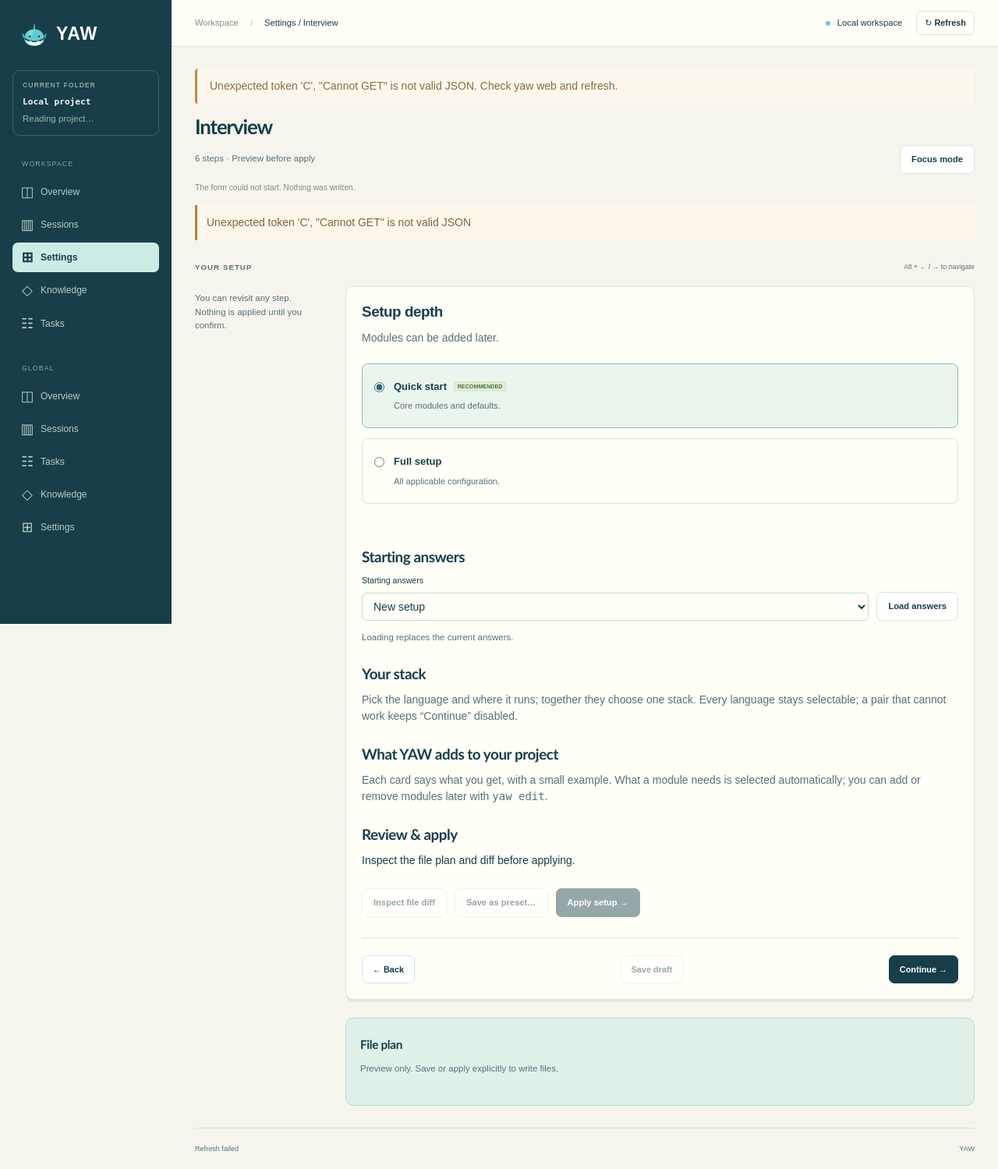
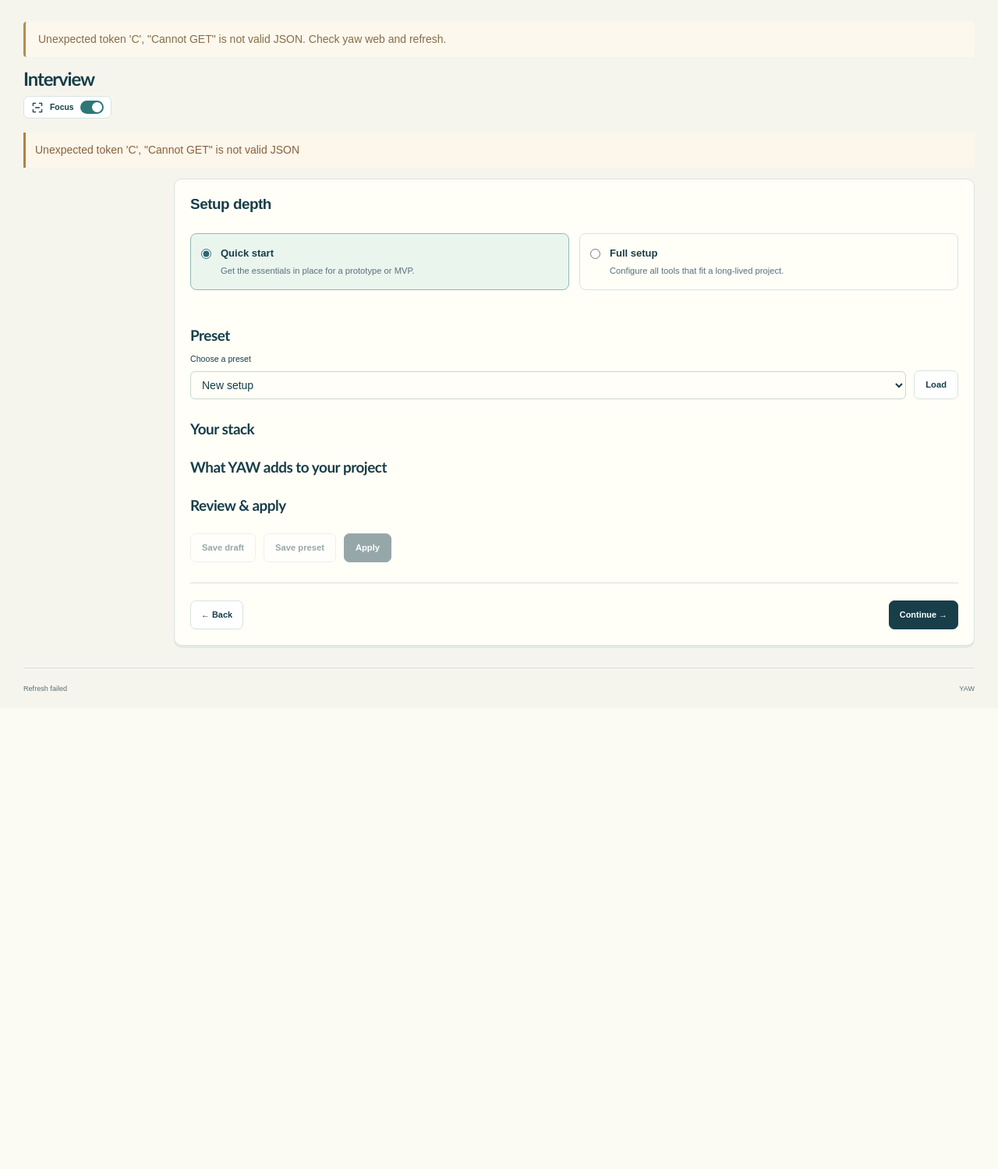
Before and after one commit to nickyreinert/yaw, a PHP site: page / in a window 1280 px wide. Shown: the whole page at 78% size. After the commit the page ends 886 px from the top, so only its background shows below. Run offline with PHP 8.4, Linux system fonts and the light colour scheme.

Commit message:
feat: enhance interview UI with focus mode toggle and module review updates refactor: improve accessibility attributes and streamline setup process fix: update communication module prompts for clarity and specificity test: add comprehensive tests for interview UI and module interactions

```diff
--- a/core/web/assets/app.css
+++ b/core/web/assets/app.css
@@ -94,7 +94,7 @@ meter::-webkit-meter-optimum-value { background: #759c68; }
 .warn:empty { display: none; }
 summary { cursor: pointer; font-size: .83rem; font-weight: 500; }
 details > p { margin-top: 14px; font-size: .82rem; }
-.wizard-layout { display: grid; grid-template-columns: 185px minmax(300px, 1fr) 250px; gap: 23px; align-items: start; }
+.wizard-layout { display: grid; grid-template-columns: 185px minmax(0, 1fr); gap: 23px; align-items: start; }
 .wizard-nav { position: sticky; top: 24px; padding-top: 14px; }
 .wizard-nav ol { list-style: none; margin: 0 0 24px; padding: 0; }
 .wizard-nav li { margin-bottom: 5px; }
@@ -110,26 +110,25 @@ details > p { margin-top: 14px; font-size: .82rem; }
 #setup fieldset, #setup section { border: 0; padding: 0; margin: 0 0 26px; min-width: 0; }
 #setup fieldset legend { font-size: 1.35rem; font-weight: 600; letter-spacing: -.025em; margin-bottom: 10px; line-height: 1.3; padding: 0; }
 #setup h2 { font-size: 1.35rem; margin-bottom: 12px; }
-.depth-options { display: grid; gap: 13px; margin: 22px 0 30px; }
-.depth-card { display: flex; gap: 3px; align-items: flex-start; border: 1px solid var(--line); border-radius: 8px; padding: 19px 15px; cursor: pointer; }
+.depth-options { display: grid; grid-template-columns: repeat(2, minmax(0, 1fr)); gap: 13px; margin: 14px 0 20px; }
+.depth-card { display: flex; gap: 3px; align-items: flex-start; border: 1px solid var(--line); border-radius: 8px; padding: 15px 13px; cursor: pointer; }
 .depth-card:has(input:checked) { background: #f1f6eb; border-color: #97b284; }
 .depth-card input { margin-top: 4px; }
-.depth-card strong { display: block; margin-bottom: 7px; font-size: .93rem; font-weight: 600; }
+.depth-card strong { display: block; margin-bottom: 5px; font-size: .93rem; font-weight: 600; }
 .depth-card span > span { color: #84917a; font-size: .8rem; font-weight: 400; }
 .pill { background: #dfebce; padding: 3px 5px; border-radius: 3px; color: #4b7244 !important; font-size: .5rem !important; font-weight: 650 !important; letter-spacing: .02em; margin-left: 5px; vertical-align: middle; }
 .inline-control { display: flex; gap: 10px; align-items: end; margin: 0 0 13px; }
 .inline-control button { flex-shrink: 0; }
-#setup .question { padding: 23px 0; border-bottom: 1px solid var(--line); margin-bottom: 0; }
+#setup .question { padding: 13px 0; border-bottom: 1px solid var(--line); margin-bottom: 0; }
 #setup .question:last-child { border-bottom: 0; }
 #setup .question:first-of-type { padding-top: 6px; }
-#setup .question > label, #setup .question > legend { font-size: .93rem; font-weight: 550; letter-spacing: 0; }
+#setup .question > label, #setup .question > legend { font-size: .93rem; font-weight: 550; letter-spacing: 0; margin-bottom: 5px; }
 #setup fieldset.question > label { display: inline-flex; align-items: center; border: 1px solid var(--line); border-radius: 6px; padding: 8px 10px; margin: 6px 6px 6px 0; font-weight: 400; font-size: .8rem; }
 #setup fieldset.question > label:has(input:checked) { background: #edf3e7; border-color: #a1b494; }
 .hint, .default, .help, .question details p { font-size: .77rem; color: #819176; margin: 8px 0; font-weight: 400; }
 .help { white-space: pre-wrap; }
 .question details { margin: 7px 0; }
 .question summary { color: #6d8164; font-size: .74rem; font-weight: 400; }
-.default { font-size: .7rem; }
 .wizard-footer { display: flex; justify-content: space-between; gap: 8px; padding-top: 22px; border-top: 1px solid var(--line); margin-top: 10px; }
 .wizard-footer button { font-size: .78rem; padding: 9px 13px; }
 .plan-panel { position: sticky; top: 25px; padding: 24px 18px; background: #edf2e7; border: 1px solid #e1e8d8; border-radius: 10px; margin-top: 47px; }
@@ -140,6 +139,10 @@ details > p { margin-top: 14px; font-size: .82rem; }
 #summary p:nth-of-type(4) { font-size: .7rem; color: #7e8e71; }
 #summary details { border-top: 1px solid #d7e1cc; padding: 12px 0; }
 #summary ul { max-height: 250px; overflow: auto; padding-left: 16px; font: .68rem/1.7 ui-monospace, monospace; }
+.module-plan { display: grid; gap: 9px; margin: 12px 0 0; padding: 0; list-style: none; }
+.module-plan li { display: grid; gap: 2px; border-top: 1px solid var(--line); padding-top: 8px; }
+.module-plan strong { font-size: .84rem; }
+.module-plan span { color: var(--muted); font-size: .76rem; line-height: 1.45; }
 .module-card { padding: 16px; border: 1px solid var(--line); margin-top: 12px; border-radius: 8px; }
 .module-card:has(input:checked) { background: #f7f9f3; border-color: #bacbab; }
 .module-card p { font-size: .76rem; margin: 7px 0 0; color: #7b8b6e; }
@@ -258,8 +261,14 @@ td { font-variant-numeric: tabular-nums; }
 .project-add summary { cursor: pointer; }
 .project-add input { font-size: .74rem; padding: 6px 8px; }
 .project-add button { margin-top: 6px; font-size: .72rem; padding: 4px 10px; }
-.interview-heading { display: flex; align-items: baseline; gap: 14px; flex-wrap: wrap; }
-.interview-heading .focus-toggle { margin-left: auto; }
+.interview-heading { display: flex; align-items: center; gap: 12px; flex-wrap: wrap; margin-bottom: 18px; }
+.interview-heading h1 { flex: 0 1 auto; margin: 0; font-size: 1.7rem; }
+.interview-heading .focus-toggle { margin-left: 0; display: inline-flex; align-items: center; gap: 8px; padding: 5px 9px; font-size: .74rem; background: #fff; }
+.focus-toggle svg { width: 16px; height: 16px; fill: none; stroke: currentColor; stroke-width: 1.6; stroke-linecap: round; stroke-linejoin: round; }
+.switch-track { display: inline-flex; width: 30px; height: 17px; padding: 2px; border-radius: 999px; background: #bdc9c2; transition: background .15s; }
+.switch-track > span { width: 13px; height: 13px; border-radius: 50%; background: #fff; transition: transform .15s; }
+.focus-toggle[aria-checked=true] .switch-track { background: #2d7777; }
+.focus-toggle[aria-checked=true] .switch-track > span { transform: translateX(13px); }
 body.interview-focus .sidebar, body.interview-focus .topbar { display: none; }
 body.interview-focus .workspace { margin-left: 0; }
 body.interview-focus .content { max-width: 1450px; }
--- a/core/web/assets/app.js
+++ b/core/web/assets/app.js
@@ -34,10 +34,9 @@ function renderWizard(focus = false) {
     const reviewed = shown.filter((c) => Object.hasOwn(state.answers, c.q.id)).length;
     const complete = visitedSteps.has(i) && (!shown.length || reviewed === shown.length);
     button.append(element('span', complete ? '✓' : String(i + 1).padStart(2, '0'), { class: 'step-number', 'aria-hidden': 'true' }));
-    const label = element('span'); label.append(element('strong', s.title), element('small', shown.length ? `${reviewed}/${shown.length} answers reviewed` : s.hint)); button.append(label);
+    button.append(element('strong', s.title));
     button.addEventListener('click', () => { stepIndex = i; renderWizard(true); }); li.append(button); $('sections').append(li);
   });
-  $('step-count').textContent = `STEP ${stepIndex + 1} OF ${steps.length} · ${step.title}`;
   $('previous-step').disabled = stepIndex === 0;
   $('next-step-button').hidden = stepIndex === steps.length - 1;
   const blocked = step.ids.includes('stack') && !stackValid;
@@ -128,13 +127,10 @@ function buildQuestions() {
     if (!q.hint) hint.hidden = true;
     node.append(hint);
     if (q.status) node.append(element('p', q.status, { class: 'hint status', id: `${id}-status` }));
-    inputs.forEach((i) => i.setAttribute('aria-describedby', `${id}-hint ${q.status ? `${id}-status ` : ''}${id}-default`));
-    const defaults = element('p', `Default: ${shownValue(q.default) || '(empty)'}`, { class: 'default', id: `${id}-default` });
-    node.append(defaults);
-    const why = element('details'); why.append(element('summary', 'Why this matters'), element('div', q.helpText || q.hint || 'This answer shapes the generated project rules. You can keep the documented default.', { class: 'help' }));
-    node.append(why);
-    const example = element('details'); example.append(element('summary', 'Example'), element('p', q.type === 'text' ? (q.hint || 'Describe your project in plain words. Do not enter passwords, tokens or API keys.') : `For example: ${shownValue(q.default)}. Keep the default if unsure.`));
-    node.append(example);
+    const describedBy = [q.hint ? `${id}-hint` : '', q.status ? `${id}-status` : ''].filter(Boolean).join(' ');
+    if (describedBy) inputs.forEach((i) => i.setAttribute('aria-describedby', describedBy));
+    const why = q.helpText ? element('details') : null;
+    if (why) { why.append(element('summary', 'Why this matters'), element('div', q.helpText, { class: 'help' })); node.append(why); }
     let capability;
     if (q.id === 'user.agents') { capability = element('div'); node.append(capability); }
     inputs.forEach((i) => i.addEventListener(q.type === 'text' || q.type === 'number' ? 'input' : 'change', () => {
@@ -145,7 +141,7 @@ function buildQuestions() {
       update();
     }));
     sections.get(sectionId).node.append(node);
-    controls.set(q.id, { q, node, label: node.firstChild, plainLabel: label, inputs, hint, why, example, defaults, capability, expertise: null });
+    controls.set(q.id, { q, node, label: node.firstChild, plainLabel: label, inputs, hint, why, capability, expertise: null });
   }
 
 }
@@ -163,24 +159,26 @@ function renderQuestions() {
       if (c.q.type === 'multi') input.checked = value.includes(input.value);
       else if (document.activeElement !== input) input.value = String(value);
     }
-    c.hint.hidden = !c.q.hint || expertise === 'expert';
+    c.hint.hidden = !c.q.hint || expertise === 'expert' && id !== 'user.examples';
     if (c.expertise !== expertise) {
-      c.why.open = expertise === 'layperson';
-      c.example.open = expertise === 'layperson';
+      if (c.why) c.why.open = expertise === 'layperson';
       c.expertise = expertise;
     }
-    c.defaults.textContent = `${expertise === 'layperson' ? 'If unsure, keep this recommended starting answer: ' : 'Default: '}${shownValue(c.q.default) || '(empty)'}`;
     if (c.capability) {
       c.capability.replaceChildren();
       for (const agent of value) {
         const detail = catalog.agents[agent];
         if (!detail) continue;
-        const note = element('details'); note.append(element('summary', `${detail.name}: capability notes`));
-        if (detail.note) note.append(element('p', detail.note));
+        const notes = [];
+        if (detail.note) notes.push(detail.note);
         for (const [feature, support] of Object.entries(detail.capabilities ?? {})) {
-          if (support.support !== 'native') note.append(element('p', `${feature}: ${support.support}. ${support.note ?? support.via ?? ''}`));
+          if (support.support !== 'native') notes.push(`${feature}: ${support.support}. ${support.note ?? support.via ?? ''}`);
         }
-        c.capability.append(note);
+        if (notes.length) {
+          const note = element('details'); note.append(element('summary', `${detail.name} support`));
+          for (const text of notes) note.append(element('p', text));
+          c.capability.append(note);
+        }
       }
     }
   }
@@ -223,24 +221,18 @@ function renderModules() {
 }
 function summary(preview) {
   const root = $('summary'); root.replaceChildren();
-  root.append(element('p', `Stack: ${preview.profile}`));
-  root.append(element('p', `Modules: ${preview.modules.join(', ')}`));
-  root.append(element('p', `${preview.files.length} files; approximately ${preview.footprint.bytes.toLocaleString()} bytes + ${preview.footprint.baseCopies} base copies.`));
-  root.append(element('p', preview.footprint.note));
-  if (preview.secrets.names.length) {
-    root.append(element('p', preview.secrets.existingFile
-      ? `${preview.secrets.names.length} local secret name(s) found in .env.example; existing .env will not be read or changed.`
-      : `${preview.secrets.names.length} local secret name(s) found in .env.example; values are optional and saved only to .env.`));
+  const modules = new Map(catalog.modules.map((module) => [module.name, module]));
+  const list = element('ul', undefined, { class: 'module-plan' });
+  for (const name of preview.modules) {
+    const module = modules.get(name);
+    if (module) {
+      const item = element('li');
+      const description = (module.what ?? module.description ?? '').split(/[.;]/, 1)[0];
+      item.append(element('strong', module.title ?? name), element('span', description));
+      list.append(item);
+    }
   }
-  const files = element('details');
-  files.append(element('summary', `${preview.files.length} planned files`));
-  const ul = element('ul');
-  for (const f of preview.files) ul.append(element('li', `${f.path}${f.action === 'kept' ? ' — kept unchanged' : ''}${f.bytes === null ? ' (bookkeeping)' : ` (${f.bytes} B rendered)`}`));
-  files.append(ul); root.append(files);
-  const answers = element('details'); answers.append(element('summary', 'Answers and defaults'));
-  const list = element('ul');
-  for (const [id, value] of Object.entries(preview.answers)) list.append(element('li', `${id}: ${shownValue(value) || '(empty)'}${preview.defaulted.includes(id) ? ' (default)' : ''}`));
-  answers.append(list); root.append(answers);
+  root.append(element('p', `Stack: ${preview.profile}`, { class: 'small muted' }), list);
 }
 function applySecretFields() {
   const container = $('secret-fields'); container.replaceChildren();
@@ -278,7 +270,7 @@ function update() {
       const body = await (await request('preview')).json();
       if (current !== revision) return;
       lastPreview = body; summary(body); actions(true);
-      status(catalog.editing ? 'Preview only. Saved answers and user-edited files are preserved until you confirm.' : 'Preview only. Unreviewed questions use the documented defaults.');
+      status('Preview updated.');
     } catch (e) {
       if (current !== revision) return;
       if (e.message.startsWith('Choose another stack')) {
@@ -372,7 +364,8 @@ async function start() {
   if (catalog.hasUserProfile) $('prefill').append(element('option', 'Saved user preferences', { value: 'profile' }));
   if (catalog.hasDraft) $('prefill').append(element('option', 'Resume project draft', { value: 'draft' }));
   for (const p of catalog.presets) $('prefill').append(element('option', `Preset / previous project: ${p.name}`, { value: `preset:${p.name}` }));
-  $('verify-note').textContent = catalog.skipVerify ? 'Verification was explicitly disabled with --skip-verify.' : 'Apply runs the same verification as the CLI: just setup && just check.';
+  $('verify-note').textContent = catalog.editing ? '' : catalog.skipVerify ? 'Verification disabled with --skip-verify.' : 'Apply runs just setup and just check.';
+  $('diff').hidden = !catalog.editing;
   buildQuestions();
   $('previous-step').addEventListener('click', () => { if (stepIndex > 0) { stepIndex--; renderWizard(true); } });
   $('next-step-button').addEventListener('click', advance);
--- a/core/web/assets/index.html
+++ b/core/web/assets/index.html
@@ -33,22 +33,22 @@
         <div class="folder-line"><span class="eyebrow">PROJECT</span><code id="project-path"></code></div>
       </section>
       <section data-view="setup" class="view" hidden>
-  <div class="page-heading interview-heading"><h1 tabindex="-1">Interview</h1><span class="small muted">6 steps · Preview before apply</span><button type="button" class="focus-toggle" aria-pressed="false">Focus mode</button></div>
-  <p id="status" role="status" aria-live="polite">Loading questionnaire…</p><p id="error" role="alert" hidden></p>
-  <div class="wizard-layout"><nav class="wizard-nav" aria-label="Setup steps"><p class="eyebrow">YOUR SETUP</p><ol id="sections"></ol><p class="small muted">You can revisit any step.<br>Nothing is applied until you confirm.</p></nav>
-  <div class="wizard-main"><div class="wizard-progress"><span id="step-count"></span><span class="small muted">Alt + ← / → to navigate</span></div>
+  <div class="page-heading interview-heading"><h1 tabindex="-1">Interview</h1><button type="button" class="focus-toggle" role="switch" aria-checked="false" aria-label="Focus mode"><svg aria-hidden="true" viewBox="0 0 20 20"><path d="M7 3H3v4M13 3h4v4M3 13v4h4m10-4v4h-4M7 10h6"/></svg><span>Focus</span><span class="switch-track"><span></span></span></button></div>
+  <p id="status" role="status" aria-live="polite" hidden>Loading questionnaire…</p><p id="error" role="alert" hidden></p>
+  <div class="wizard-layout"><nav class="wizard-nav" aria-label="Setup steps"><ol id="sections"></ol></nav>
+  <div class="wizard-main">
     <form id="setup">
-      <fieldset id="setup-depth" tabindex="-1"><legend>Setup depth</legend><p class="muted">Modules can be added later.</p><div class="depth-options"><label class="depth-card"><input type="radio" name="mode" value="quick" checked><span><strong>Quick start <span class="pill">RECOMMENDED</span></strong><span>Core modules and defaults.</span></span></label><label class="depth-card"><input type="radio" name="mode" value="full"><span><strong>Full setup</strong><span>All applicable configuration.</span></span></label></div></fieldset>
-      <section id="start" aria-labelledby="start-title"><h2 id="start-title">Starting answers</h2><label for="prefill">Starting answers</label><div class="inline-control"><select id="prefill"><option value="new">New setup</option></select><button id="load" type="button">Load answers</button></div><p class="small muted">Loading replaces the current answers.</p></section>
+      <fieldset id="setup-depth" tabindex="-1"><legend>Setup depth</legend><div class="depth-options"><label class="depth-card"><input type="radio" name="mode" value="quick" checked><span><strong>Quick start</strong><span>Get the essentials in place for a prototype or MVP.</span></span></label><label class="depth-card"><input type="radio" name="mode" value="full"><span><strong>Full setup</strong><span>Configure all tools that fit a long-lived project.</span></span></label></div></fieldset>
+      <section id="start" aria-labelledby="start-title"><h2 id="start-title">Preset</h2><label for="prefill">Choose a preset</label><div class="inline-control"><select id="prefill"><option value="new">New setup</option></select><button id="load" type="button">Load</button></div></section>
       <div id="questions"></div>
-      <section id="stack" aria-labelledby="stack-title"><h2 id="stack-title">Your stack</h2><p class="muted">Pick the language and where it runs; together they choose one stack. Every language stays selectable; a pair that cannot work keeps “Continue” disabled.</p><div id="stack-cards"></div></section>
-      <section id="module-section" aria-labelledby="module-title"><h2 id="module-title">What YAW adds to your project</h2><p class="muted">Each card says what you get, with a small example. What a module needs is selected automatically; you can add or remove modules later with <code>yaw edit</code>.</p><div id="modules"></div></section>
-      <section id="confirm" aria-labelledby="confirm-title"><h2 id="confirm-title">Review &amp; apply</h2><p>Inspect the file plan and diff before applying.</p><p id="verify-note" class="small muted"></p><div class="actions"><button type="button" id="diff" disabled>Inspect file diff</button><button type="button" id="preset" disabled>Save as preset…</button><button type="button" id="apply" class="primary" disabled>Apply setup →</button></div></section>
-      <div class="wizard-footer"><button type="button" id="previous-step">← Back</button><button type="button" id="draft" disabled>Save draft</button><button type="button" id="next-step-button" class="primary">Continue →</button></div>
+      <section id="stack" aria-labelledby="stack-title"><h2 id="stack-title">Your stack</h2><div id="stack-cards"></div></section>
+      <section id="module-section" aria-labelledby="module-title"><h2 id="module-title">What YAW adds to your project</h2><div id="modules"></div></section>
+      <section id="confirm" aria-labelledby="confirm-title"><h2 id="confirm-title">Review &amp; apply</h2><div id="summary" aria-live="polite"></div><p id="verify-note" class="small muted"></p><div class="actions"><button type="button" id="draft" disabled>Save draft</button><button type="button" id="preset" disabled>Save preset</button><button type="button" id="diff" disabled hidden>Inspect file diff</button><button type="button" id="apply" class="primary" disabled>Apply</button></div></section>
+      <div class="wizard-footer"><button type="button" id="previous-step">← Back</button><button type="button" id="next-step-button" class="primary">Continue →</button></div>
     </form>
     <section id="diff-panel" hidden aria-labelledby="diff-title"><h2 id="diff-title" tabindex="-1">File diff</h2><pre id="diff-output"></pre></section><section id="log-panel" hidden aria-labelledby="log-title"><h2 id="log-title" tabindex="-1">Apply log</h2><pre id="log" role="log" aria-live="polite"></pre></section>
   </div>
-  <aside class="plan-panel" aria-labelledby="summary-title"><h2 id="summary-title">File plan</h2><div id="summary" aria-live="polite"></div><p class="small muted">Preview only. Save or apply explicitly to write files.</p></aside></div>
+  </div>
 </section>
       <section data-view="global" class="view" hidden>
         <div class="page-heading"><h1 tabindex="-1">Overview</h1><span class="small muted">All projects · saved session data only</span></div>
--- a/core/web/assets/workspace.js
+++ b/core/web/assets/workspace.js
@@ -67,8 +67,8 @@ const replace = (url) => { if (url !== location.hash) history.replaceState(null,
 function setInterviewFocus(on) {
   document.body.classList.toggle('interview-focus', on);
   document.querySelectorAll('.focus-toggle').forEach((button) => {
-    button.setAttribute('aria-pressed', String(on));
-    button.textContent = on ? 'Exit focus mode' : 'Focus mode';
+    button.setAttribute('aria-checked', String(on));
+    button.setAttribute('aria-label', on ? 'Focus mode on' : 'Focus mode off');
   });
 }
 export function showView(hash, focus = true) {
@@ -88,7 +88,8 @@ export function showView(hash, focus = true) {
   if (name === 'settings') sub = settings.show(sub); else settings?.hide();
   const interviewView = name === 'setup' || name === 'settings' && sub === 'interview';
   document.querySelectorAll('.focus-toggle').forEach((button) => { button.hidden = !interviewView || !button.closest(`[data-view="${section}"]`); });
-  if (!interviewView) setInterviewFocus(false);
+  if (name === 'setup' && setup) setInterviewFocus(true);
+  else if (!interviewView) setInterviewFocus(false);
   if (name === 'global-settings') sub = globalSettings.show(sub, query); else globalSettings?.hide();
   if (!['settings', 'knowledge', 'global-settings'].includes(name) || name === 'knowledge' && sub !== 'decisions') sub = undefined;
   if (name === 'global-settings' && sub === 'files' && new URLSearchParams(query).get('file')) sub = `files?file=${encodeURIComponent(new URLSearchParams(query).get('file'))}`;
--- a/interview/base.yaml
+++ b/interview/base.yaml
@@ -32,7 +32,6 @@ questions:
     mode: Q
     type: text
     label: Language for chat with the agent?
-    hint: Two-letter code, e.g. de or en.
     default: de
   - id: user.autonomy
     ref: "0.7"
--- a/modules/communication/module.yaml
+++ b/modules/communication/module.yaml
@@ -36,9 +36,10 @@ questions:
     scope: user
     mode: S
     type: choice
-    label: Examples and analogies?
+    label: Should the agent use examples and analogies?
+    hint: "This adds an instruction: Always asks for a plain-language example with each explanation; Never avoids examples unless asked; Only when useful lets the agent decide."
     choices:
-      - { value: when-helpful, label: When helpful }
+      - { value: when-helpful, label: Only when useful }
       - { value: always, label: Always }
       - { value: never, label: Never }
     default: when-helpful
```
Also changed, not shown: core/interview/engine.js (+4 -4 lines), test/form-ui.test.js (+21 -0 lines), test/interview-full.test.js (+1 -1 lines).
